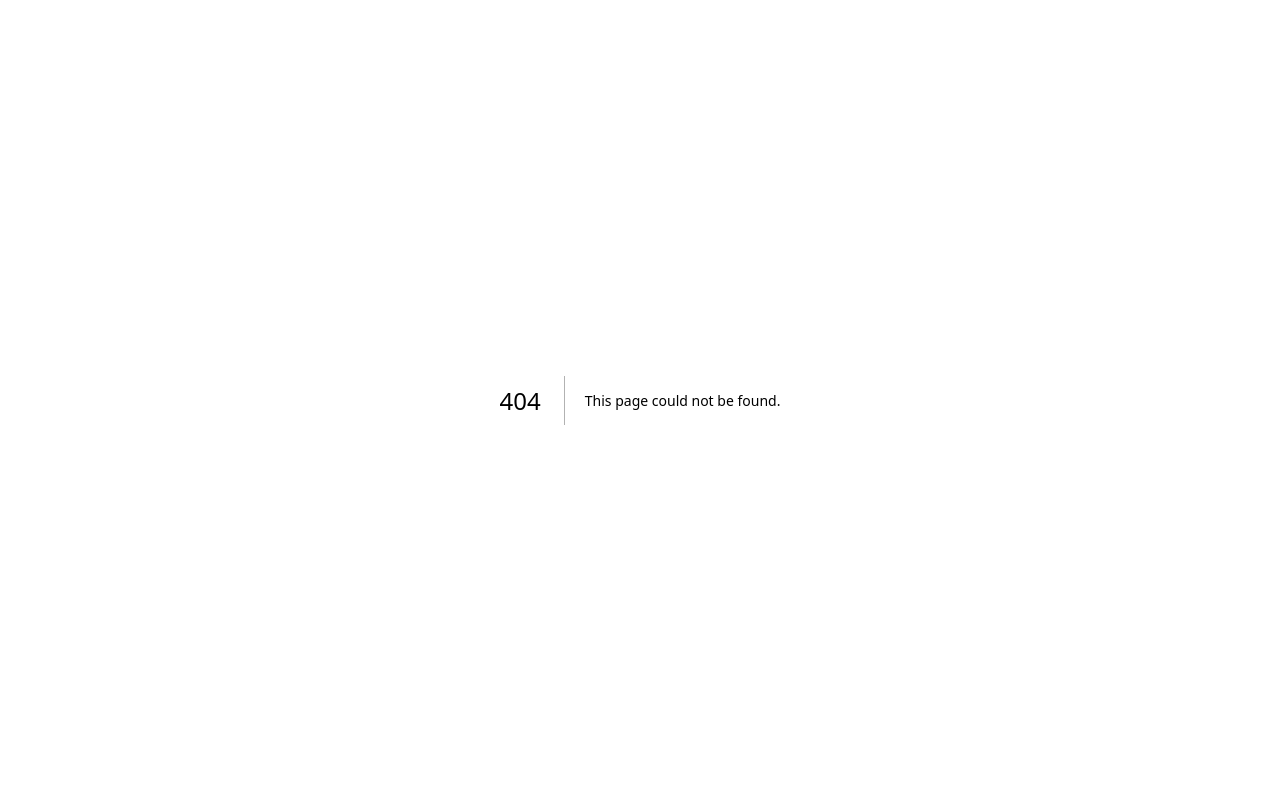
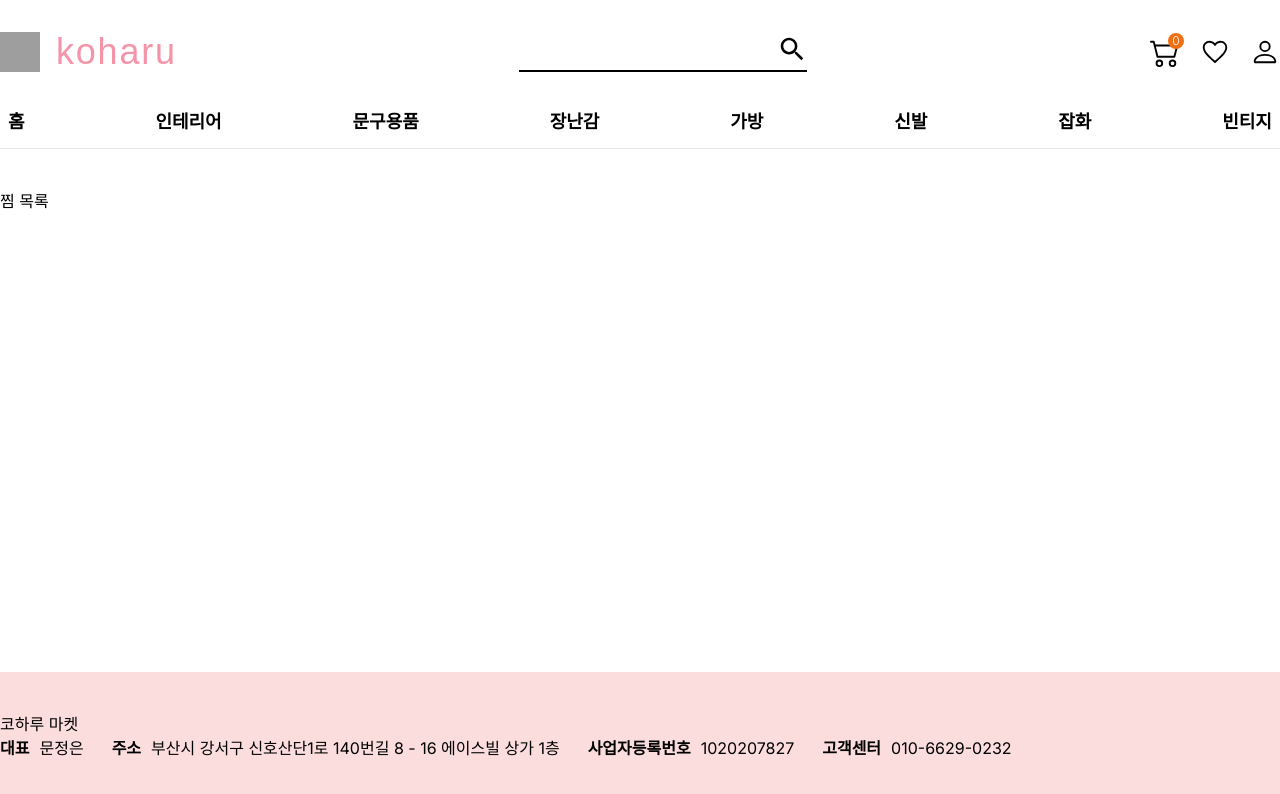
Before and after one commit to koharu-market/client, a Next.js app: page /favor in a window 1280 px wide. Before the commit this address had no page. Shown: the top 794 px of the page. Built offline with nearby package versions, Linux system fonts and the light colour scheme; grey boxes are pictures that could not be loaded; a web font is replaced by a local one.

Commit message:
feat: 찜 목록 페이지 생성

```diff
--- /dev/null
+++ b/src/app/(baseLayout)/favor/page.tsx
@@ -0,0 +1,3 @@
+export default function Page() {
+  return <div className="container">찜 목록</div>;
+}
```
